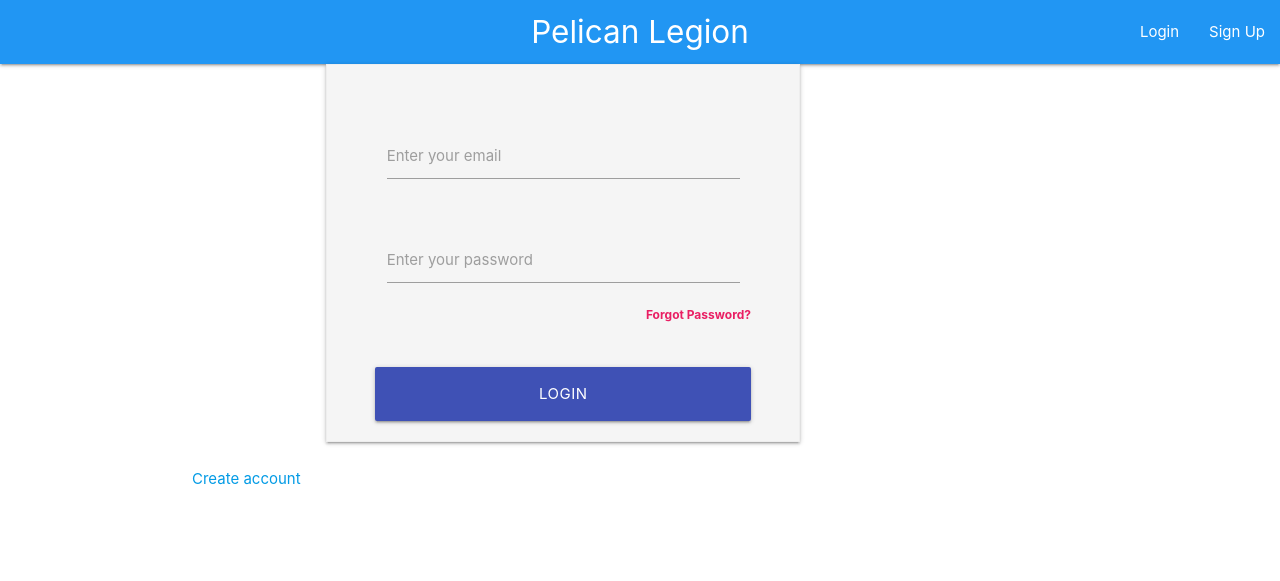
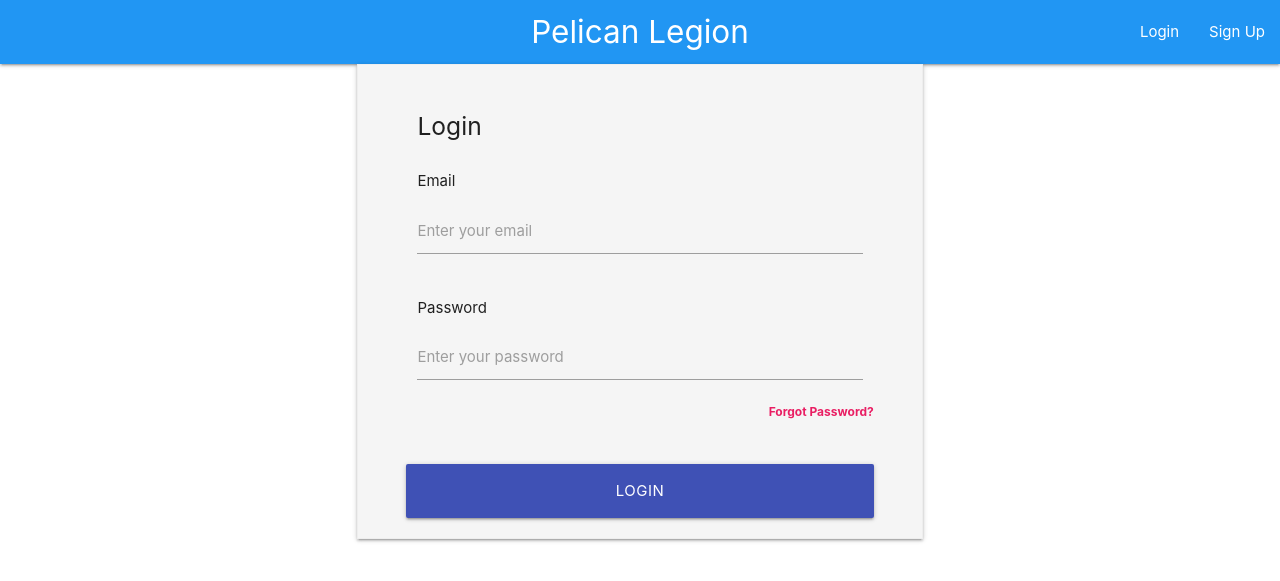
Before and after one commit to michelllle-liu/pelican-legion, a Flask app: page /login in a window 1280 px wide. Shown: the top 581 px of the page. Run offline with Flask 2, Linux system fonts and the light colour scheme.

Commit message:
Fix headings on Login and alignment of containers

```diff
--- a/App/templates/login.html
+++ b/App/templates/login.html
@@ -3,16 +3,20 @@
 {{ super() }}
 
 {% block content %}
-<div class="container">
+<div class="container valign-wrapper">
     <div class="z-depth-1 grey lighten-4 row" style="display: inline-block; padding: 32px 48px 0px 48px; border: 1px solid #EEE;">
 
       <form class="col s12" method="post">
         <div class='row'>
           <div class='col s12'>
+            <h5>Login</h5>
           </div>
         </div>
 
         <div class='row'>
+          <div class='col s12'>
+            <h7>Email</h7>
+          </div>
           <div class='input-field col s12'>
             <input class='validate' type='email' name='email' id='email' />
             <label for='email'>Enter your email</label>
@@ -20,13 +24,16 @@
         </div>
 
         <div class='row'>
+          <div class="col s12">
+            <h7>Password</h7>
+          </div>
           <div class='input-field col s12'>
             <input class='validate' type='password' name='password' id='password' />
             <label for='password'>Enter your password</label>
           </div>
           <label style='float: right;'>
-                            <a class='pink-text' href='#!'><b>Forgot Password?</b></a>
-                        </label>
+            <a class='pink-text' href='#!'><b>Forgot Password?</b></a>
+          </label>
         </div>
 
         <br />
@@ -38,6 +45,5 @@
       </form>
     </div>
   </div>
-  <a href="/signup">Create account</a>
 </centre>
 {% endblock %}
--- a/App/templates/signup.html
+++ b/App/templates/signup.html
@@ -3,7 +3,7 @@
 {{ super() }}
 
 {% block content %}
-    <div class = "container">
+    <div class = "container valign-wrapper">
         <div class="z-depth-1 grey lighten-4 row" style="display: inline-block; padding: 10px 100px 10px 50px; border: 1px solid #EEE;">
 
             <form class="signup-container">
```
